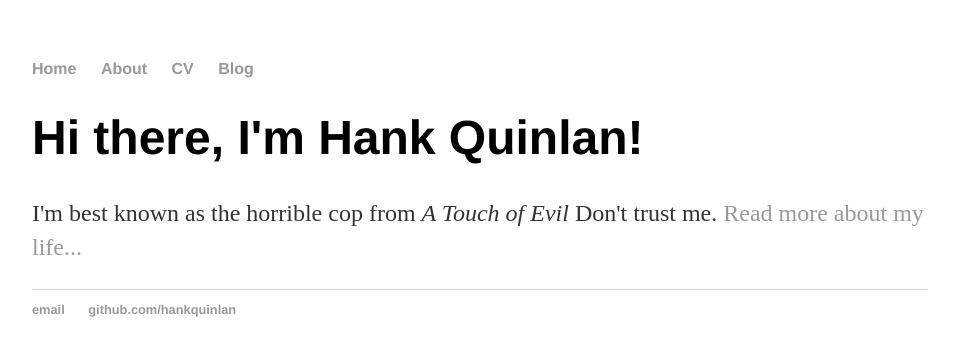
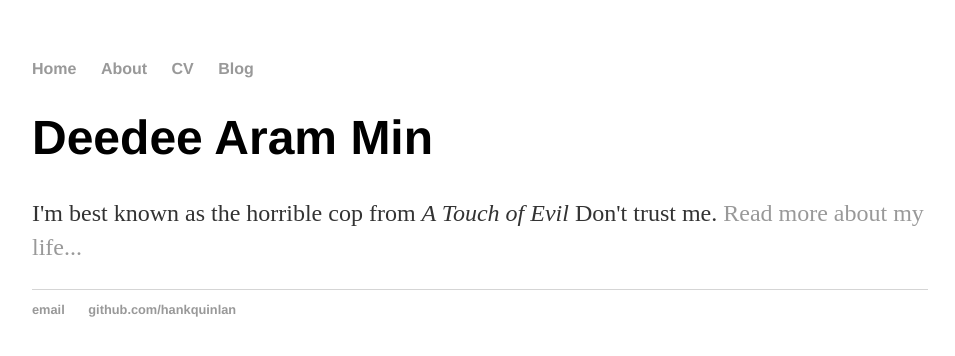
Before and after one commit to mindeed/mindeed.github.io, a Jekyll site: the page built from index.html, in a window 1280 px wide. Shown: the top 356 px of the page, without its empty margins (160-1115 px from the left). Built offline with Jekyll 4.4.1, drawn with Linux system fonts in a browser that asks for light colours.

Commit message:
Update index.html

```diff
--- a/index.html
+++ b/index.html
@@ -3,6 +3,6 @@ layout: default
 title: Deedee Aram Min
 ---
 <div class="blurb">
-	<h1>Hi there, I'm Hank Quinlan!</h1>
+	<h1>Deedee Aram Min</h1>
 	<p>I'm best known as the horrible cop from <em>A Touch of Evil</em> Don't trust me. <a href="/about">Read more about my life...</a></p>
 </div><!-- /.blurb -->
```
